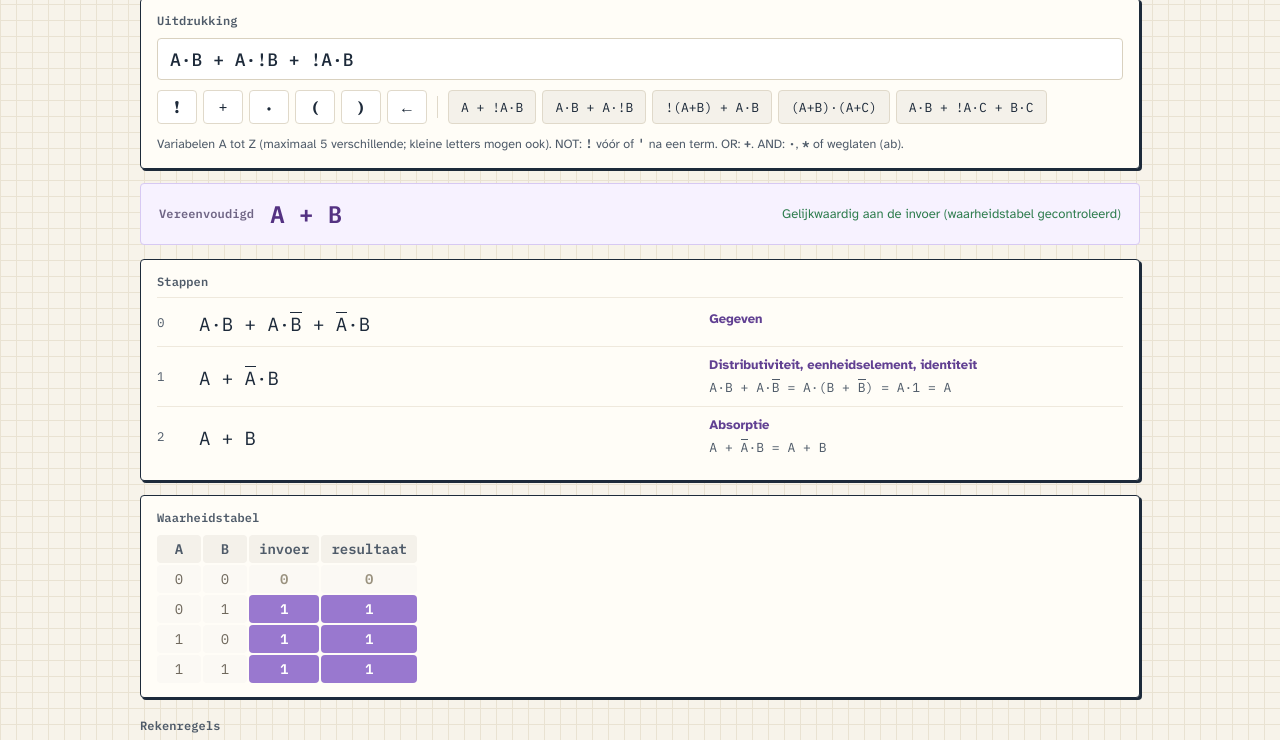
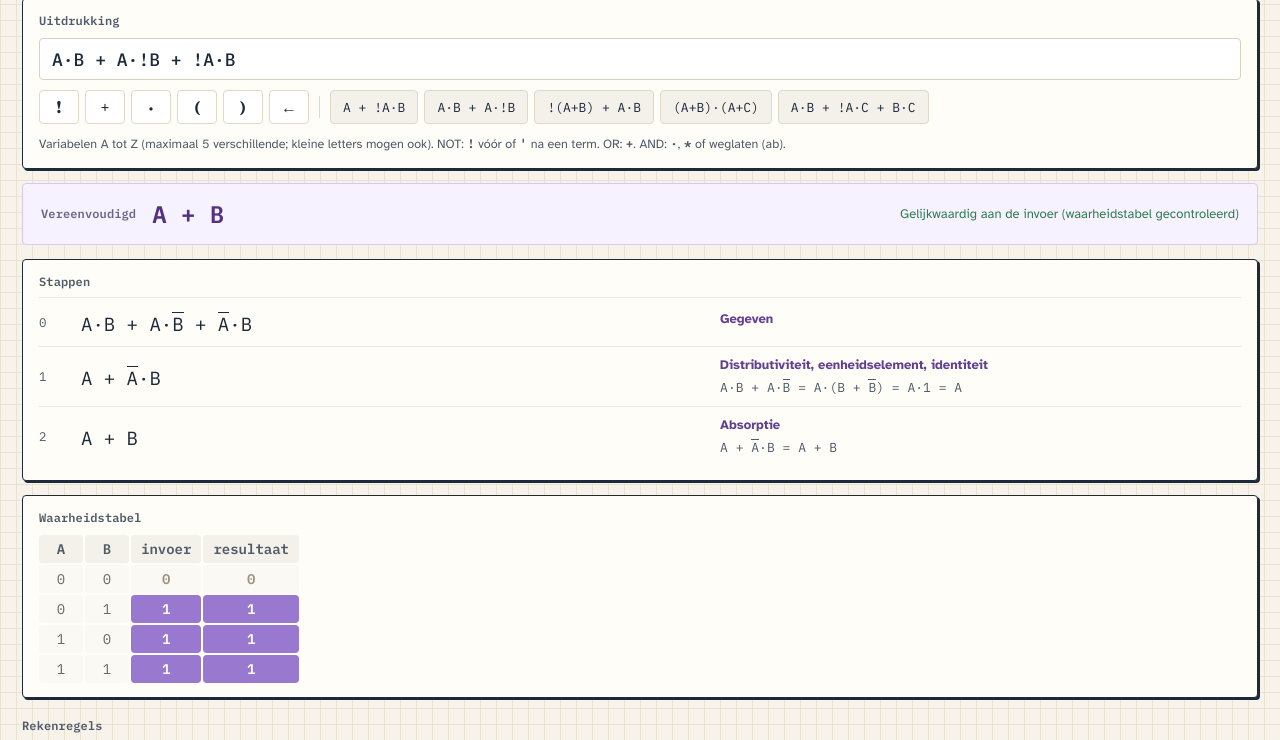
Before and after one commit to VLOT-WESSA/FysicaApplets, a plain HTML site: page booleanalgebra.dc.html in a window 1280 px wide. Shown: the part 60-800 px from the top of the page. Drawn offline with nearby package versions, Linux system fonts and the light colour scheme.

Commit message:
Inf, fullscreen fix

```diff
--- a/booleanalgebra.dc.html
+++ b/booleanalgebra.dc.html
@@ -25,7 +25,7 @@
 <script src="boolean-core.js"></script>
 </helmet>
 <div style="font-family:var(--font-body);color:var(--ink);background:transparent;min-height:100vh;padding:16px 22px 28px">
-<div style="max-width:1000px;margin:0 auto;display:flex;flex-direction:column;gap:14px">
+<div style="display:flex;flex-direction:column;gap:14px">
 
   <div style="display:flex;align-items:baseline;gap:14px;flex-wrap:wrap">
     <a href="index.html" style="font-size:13px;font-weight:500">&larr; Alle simulaties</a>
```
Also changed, not shown: karnaugh.dc.html (+1 -1 lines), talstelsel.dc.html (+1 -1 lines).
